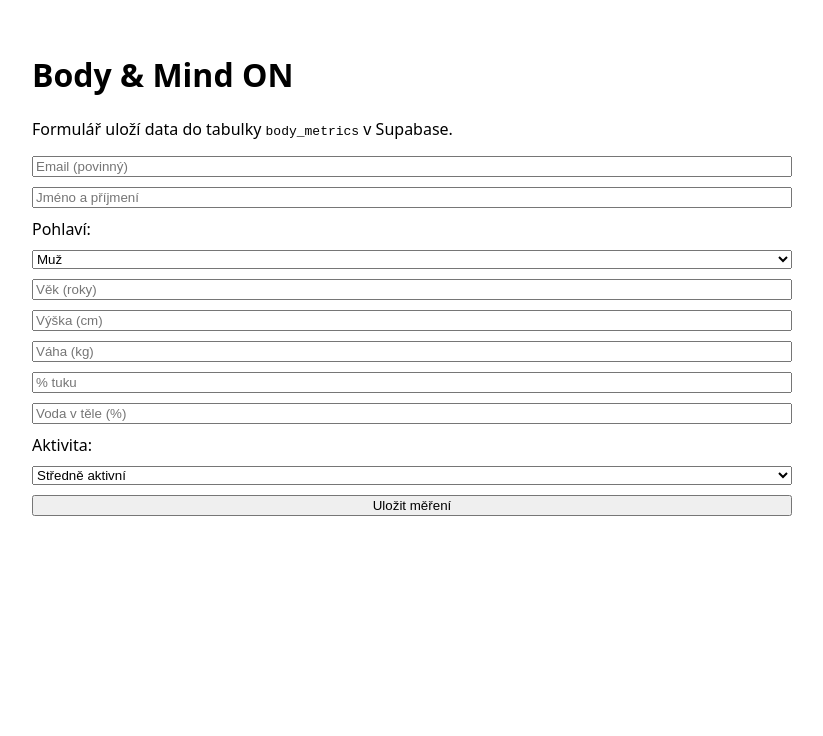
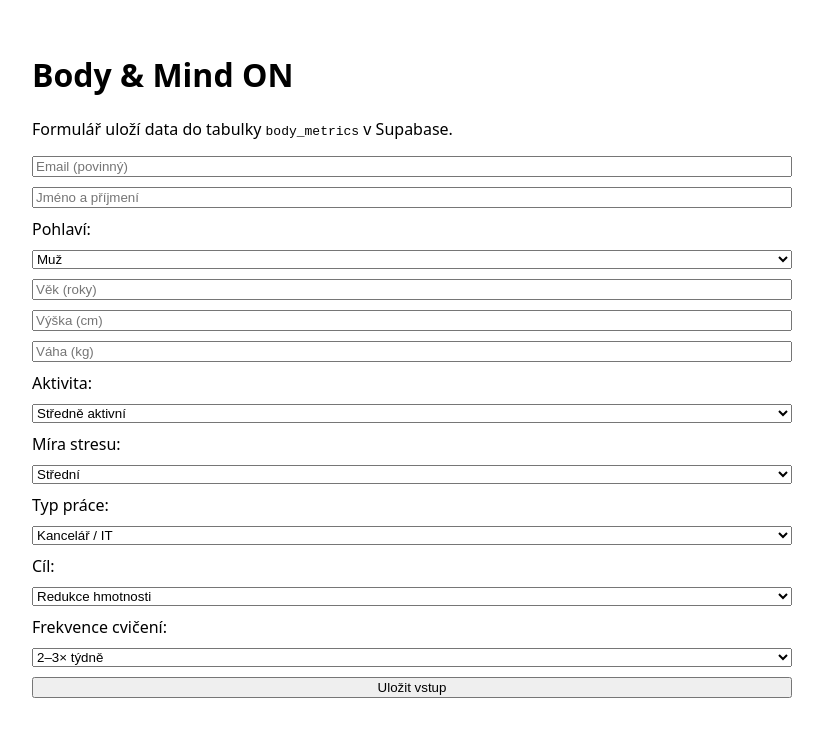
Before and after one commit to Progen-design/body-mind-on, a Next.js app: page / in a window 1280 px wide. Shown: the top 736 px of the page, without its empty margins (228-1051 px from the left). Built offline with nearby package versions, Linux system fonts and the light colour scheme.

Commit message:
Update index.js

```diff
--- a/pages/index.js
+++ b/pages/index.js
@@ -1,16 +1,37 @@
+// pages/index.js
 import { useState } from 'react';
+
+const occupations = [
+  { value: 'office_it', label: 'Kancelář / IT' },
+  { value: 'driver', label: 'Řidič' },
+  { value: 'warehouse', label: 'Sklad' },
+  { value: 'manual', label: 'Manuální práce' },
+  { value: 'healthcare', label: 'Zdravotnictví' },
+  { value: 'teacher_sales', label: 'Učitel / Obchod' },
+  { value: 'gastronomy', label: 'Gastronomie' },
+];
+
+const activities = [
+  { value: 'sedavy', label: 'Sedavý' },
+  { value: 'lehce', label: 'Lehce aktivní' },
+  { value: 'stredne', label: 'Středně aktivní' },
+  { value: 'velmi', label: 'Velmi aktivní' },
+  { value: 'extra', label: 'Extra aktivní' },
+];
 
 export default function Home() {
   const [form, setForm] = useState({
     email: '',
     name: '',
-    gender: 'male',
+    gender: 'male',        // může být i 'muz/žena' – DB to normalizuje
     age: '',
     height_cm: '',
     weight_kg: '',
-    body_fat_percentage: '',
-    water_percentage: '',
-    activity_level: 'moderately_active'
+    activity: 'stredne',
+    stress_level: 'medium',       // low | medium | high
+    occupation: 'office_it',
+    goal: 'redukce',              // redukce | udrzovani | nabirani_svaly
+    freq_choice: '2-3',           // 0-1 | 2-3 | 4plus
   });
   const [status, setStatus] = useState(null);
 
@@ -24,28 +45,15 @@ export default function Home() {
       const res = await fetch('/api/body-metrics', {
         method: 'POST',
         headers: { 'Content-Type': 'application/json' },
-        body: JSON.stringify(form)
+        body: JSON.stringify(form),
       });
 
-      if (!res.ok) {
-        const txt = await res.text();
-        throw new Error(txt || 'Neznámá chyba');
-      }
+      if (!res.ok) throw new Error(await res.text());
 
-      setStatus('Uloženo ✅');
-      setForm({
-        email: '',
-        name: '',
-        gender: 'male',
-        age: '',
-        height_cm: '',
-        weight_kg: '',
-        body_fat_percentage: '',
-        water_percentage: '',
-        activity_level: 'moderately_active'
-      });
+      setStatus('Uloženo ✅ – plán přijde e-mailem');
+      setForm((s) => ({ ...s, weight_kg: '' })); // drobný reset
     } catch (err) {
-      setStatus('Chyba: ' + err.message);
+      setStatus('Chyba: ' + (err?.message || 'Neznámá chyba'));
     }
   };
 
@@ -57,6 +65,7 @@ export default function Home() {
       <form onSubmit={onSubmit} style={{ display: 'grid', gap: 10, marginTop: 16 }}>
         <input name="email" placeholder="Email (povinný)" value={form.email} onChange={onChange} required />
         <input name="name" placeholder="Jméno a příjmení" value={form.name} onChange={onChange} />
+
         <label>Pohlaví:</label>
         <select name="gender" value={form.gender} onChange={onChange}>
           <option value="male">Muž</option>
@@ -66,18 +75,39 @@ export default function Home() {
         <input name="age" placeholder="Věk (roky)" type="number" value={form.age} onChange={onChange} />
         <input name="height_cm" placeholder="Výška (cm)" type="number" value={form.height_cm} onChange={onChange} />
         <input name="weight_kg" placeholder="Váha (kg)" type="number" step="0.1" value={form.weight_kg} onChange={onChange} />
-        <input name="body_fat_percentage" placeholder="% tuku" type="number" step="0.1" value={form.body_fat_percentage} onChange={onChange} />
-        <input name="water_percentage" placeholder="Voda v těle (%)" type="number" step="0.1" value={form.water_percentage} onChange={onChange} />
+
         <label>Aktivita:</label>
-        <select name="activity_level" value={form.activity_level} onChange={onChange}>
-          <option value="sedentary">Sedavý</option>
-          <option value="lightly_active">Lehce aktivní</option>
-          <option value="moderately_active">Středně aktivní</option>
-          <option value="very_active">Velmi aktivní</option>
-          <option value="extremely_active">Extrémně aktivní</option>
+        <select name="activity" value={form.activity} onChange={onChange}>
+          {activities.map(a => <option key={a.value} value={a.value}>{a.label}</option>)}
         </select>
 
-        <button type="submit">Uložit měření</button>
+        <label>Míra stresu:</label>
+        <select name="stress_level" value={form.stress_level} onChange={onChange}>
+          <option value="low">Nízká</option>
+          <option value="medium">Střední</option>
+          <option value="high">Vysoká</option>
+        </select>
+
+        <label>Typ práce:</label>
+        <select name="occupation" value={form.occupation} onChange={onChange}>
+          {occupations.map(o => <option key={o.value} value={o.value}>{o.label}</option>)}
+        </select>
+
+        <label>Cíl:</label>
+        <select name="goal" value={form.goal} onChange={onChange}>
+          <option value="redukce">Redukce hmotnosti</option>
+          <option value="udrzovani">Udržování hmotnosti</option>
+          <option value="nabirani_svaly">Nabírání svalové hmoty</option>
+        </select>
+
+        <label>Frekvence cvičení:</label>
+        <select name="freq_choice" value={form.freq_choice} onChange={onChange}>
+          <option value="0-1">0–1× týdně</option>
+          <option value="2-3">2–3× týdně</option>
+          <option value="4plus">4× a více</option>
+        </select>
+
+        <button type="submit">Uložit vstup</button>
       </form>
 
       {status && <p style={{ marginTop: 12 }}>{status}</p>}
```
